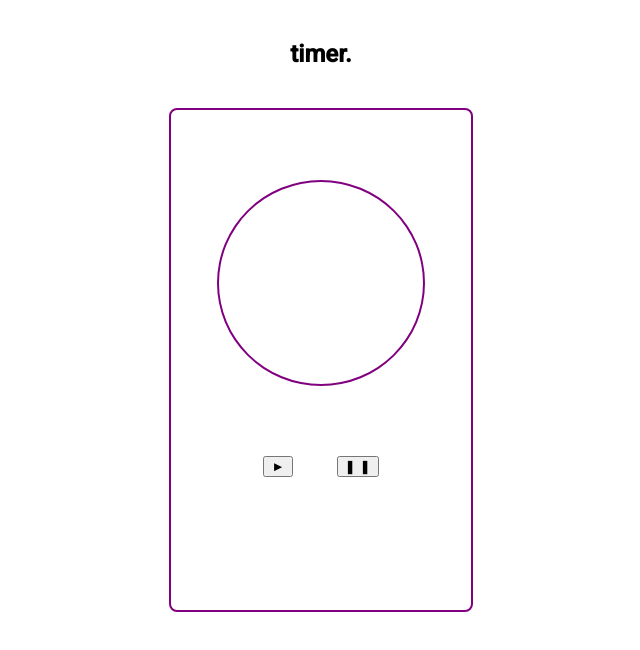
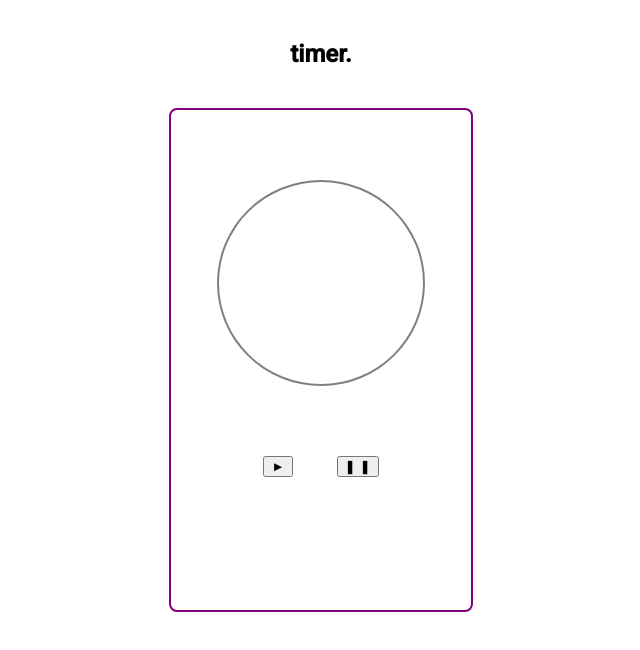
Before and after one commit to thatgirldorian/Timer-App-with-JavaScript, a plain HTML site: page index.html in a window 1280 px wide. Shown: the whole page, without its empty margins (319-959 px from the left). Drawn offline with Linux system fonts and the light colour scheme.

Commit message:
Update style.css

```diff
--- a/style.css
+++ b/style.css
@@ -47,5 +47,5 @@ input {
     height: 200px;
     margin-top: 70px;
     border-radius: 50%;
-    border: 2px solid purple;
+    border: 2px solid grey;
 }
```
